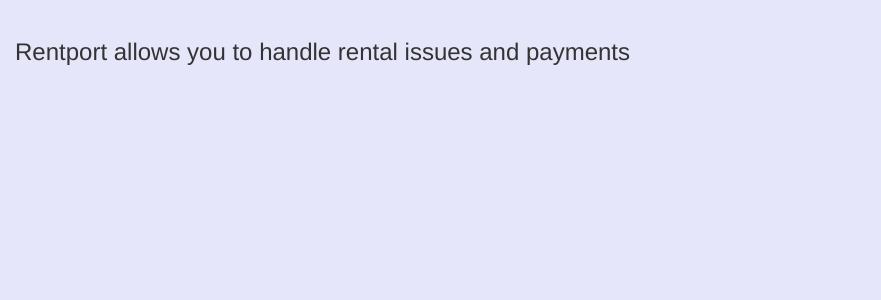
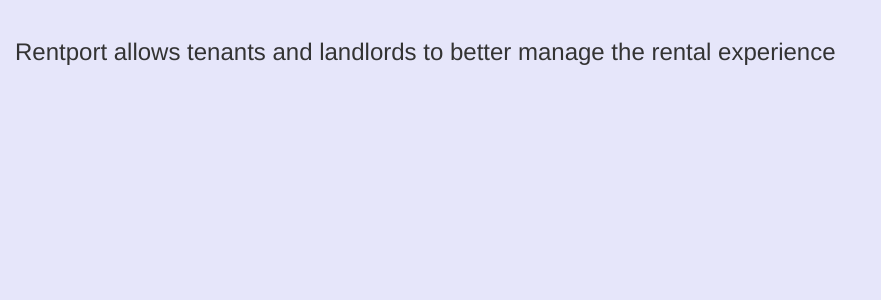
Before and after one commit to teffalump/rentport, a Python web app: template templates/misc/home.html in a window 1280 px wide. Shown: the part 51-351 px from the top of the page, without its empty margins (0-881 px from the left). Run offline with Jinja, Linux system fonts and the light colour scheme; the template is opened without the code that fills it, so the values that code supplies are empty; some libraries are stand-ins or nearby versions.

Commit message:
better description

```diff
--- a/templates/misc/home.html
+++ b/templates/misc/home.html
@@ -9,7 +9,7 @@
 {% endblock %}
 {% block content %}
 <div id="main" class="container-fluid">
-    <h3>Rentport allows you to handle rental issues and payments</h3>
+    <h3>Rentport allows tenants and landlords to better manage the rental experience</h3>
 </div>
 {% include "flash.html" %}
 {% endblock %}
```
